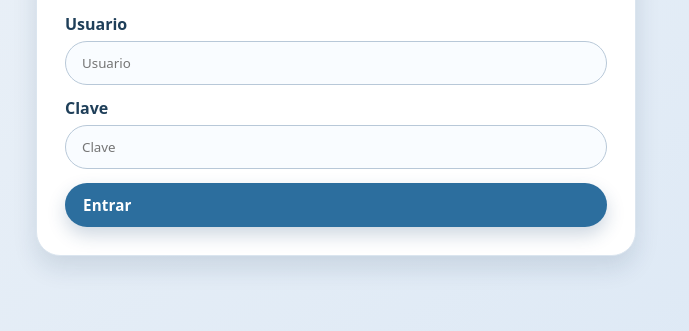
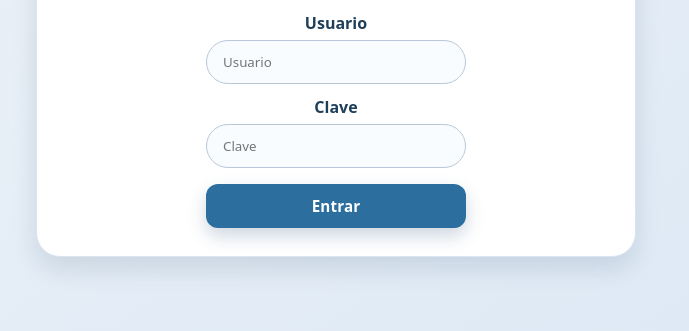
Before and after one commit to alberto8a-mtto/agenda, a website: page login.html in a window 1280 px wide. Shown: the part 469-800 px from the top of the page, without its empty margins (304-993 px from the left). Drawn offline with Linux system fonts and the light colour scheme.

Commit message:
style: ajustar tamaño final de campos en login

```diff
--- a/style.css
+++ b/style.css
@@ -380,14 +380,21 @@ footer { text-align: center; font-size: 0.75rem; color: #5b6e8c; margin-top: 30p
     margin-top: 12px;
     font-weight: 600;
     color: #1f3f59;
-    text-align: left;
+    text-align: center;
+    max-width: 260px;
+    margin-left: auto;
+    margin-right: auto;
 }
 .auth-card input {
+    display: block;
     width: 100%;
+    max-width: 260px;
     border: 1px solid #b8c8d8;
     border-radius: 999px;
     padding: 12px 16px;
     margin-top: 6px;
+    margin-left: auto;
+    margin-right: auto;
     background: #f9fcff;
     transition: border-color 0.2s ease, box-shadow 0.2s ease, background 0.2s ease;
 }
@@ -398,13 +405,18 @@ footer { text-align: center; font-size: 0.75rem; color: #5b6e8c; margin-top: 30p
     background: #ffffff;
 }
 .auth-card button {
-    width: 100%;
-    margin-top: 14px;
-    border-radius: 999px;
+    width: 260px;
+    max-width: 100%;
+    margin: 16px auto 0;
+    display: flex;
+    align-items: center;
+    justify-content: center;
+    border-radius: 12px;
     padding: 12px 18px;
     font-size: 0.95rem;
     letter-spacing: 0.01em;
     box-shadow: 0 8px 18px rgba(30, 74, 118, 0.22);
+    text-align: center;
 }
 .auth-card button:hover {
     box-shadow: 0 10px 20px rgba(30, 74, 118, 0.3);
```
